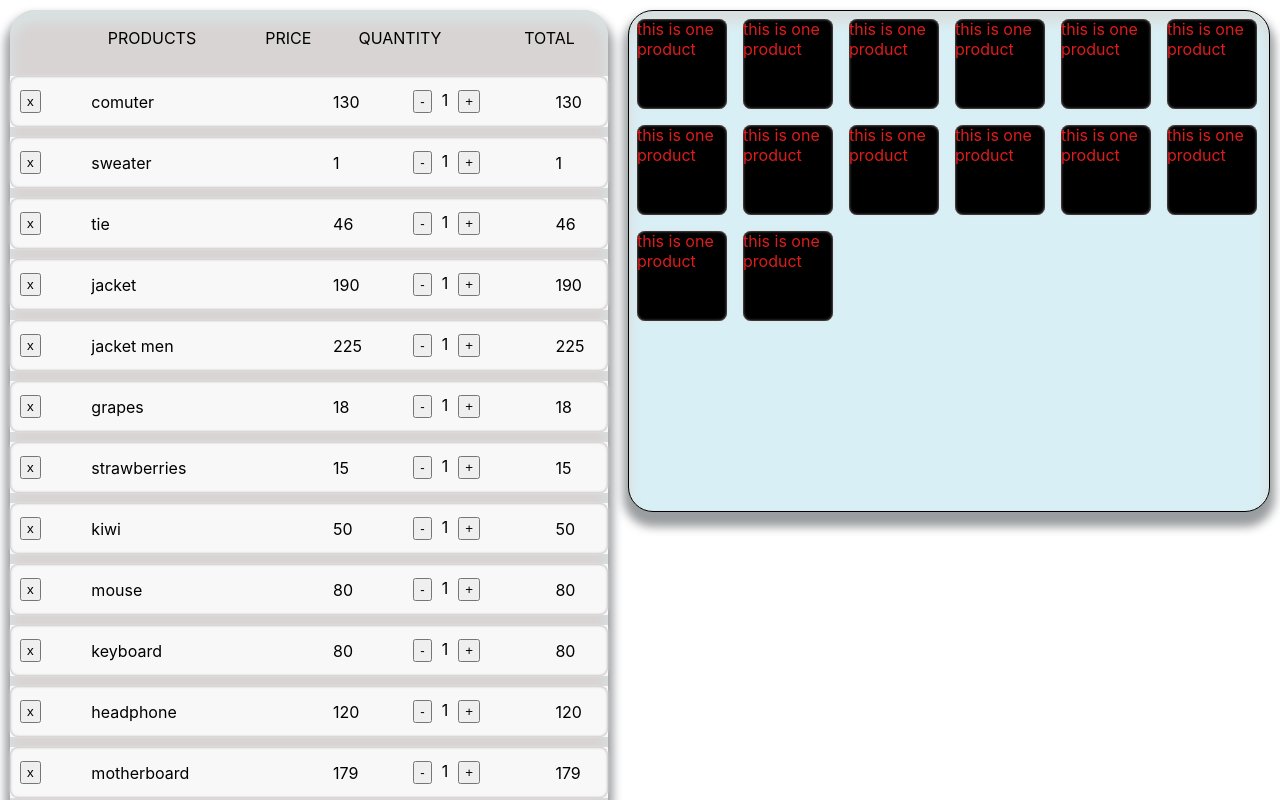
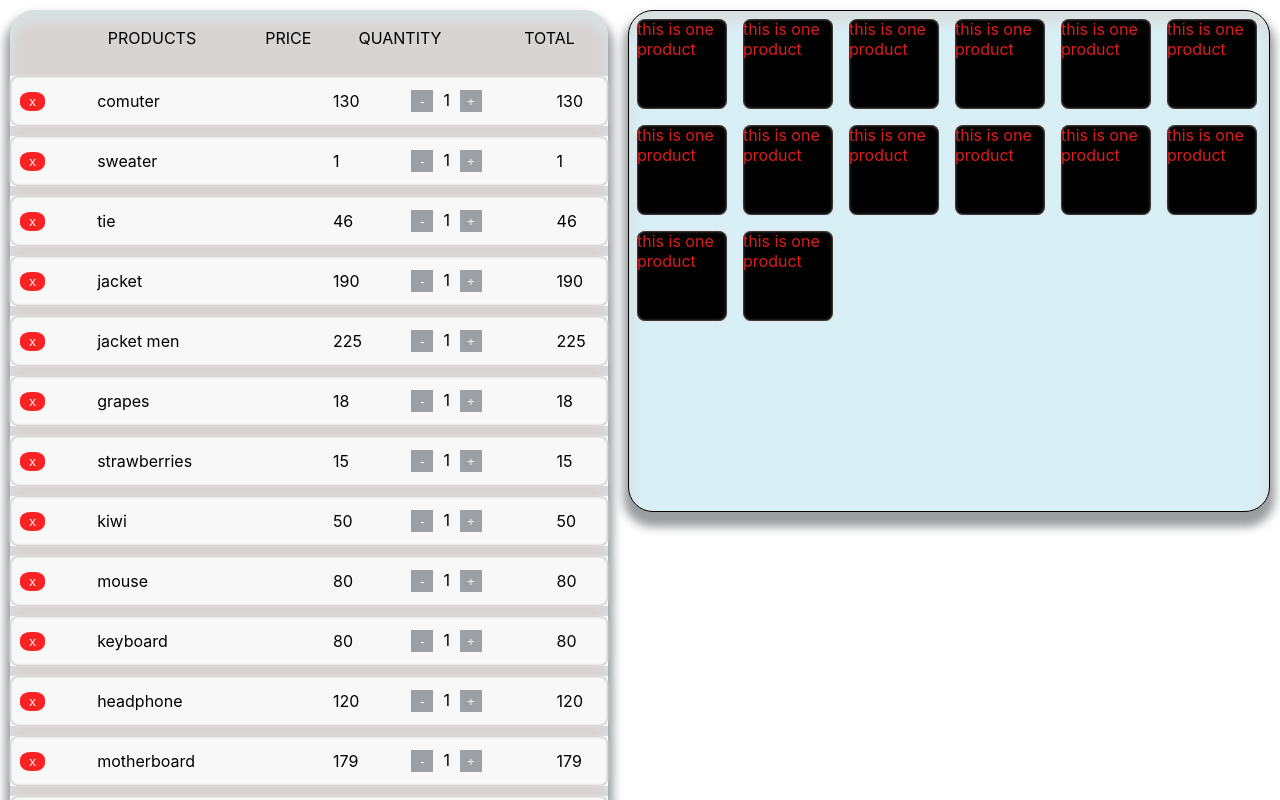
Before and after one commit to harssRajput/codinova-project, a React (Create React App) app: page / in a window 1280 px wide. Shown: the top 800 px of the page. Built offline with nearby package versions, Linux system fonts and the light colour scheme.

Commit message:
add button hover effect on cart-item buttons

```diff
--- a/src/index.css
+++ b/src/index.css
@@ -127,6 +127,33 @@ code {
   margin-left: 10px;
 }
 
+.cart-item td:nth-of-type(1) button {
+  background-color: rgb(255, 34, 34);
+  color: aliceblue;
+  border: none;
+  width: 25px;
+  border-radius: 40%;
+  font: bolder;
+  transition: all 0.3s ease;
+}
+
+.cart-item td div button {
+  background-color: rgb(156, 159, 163);
+  color: aliceblue;
+  border: none;
+  font: bolder;
+  height: 22px;
+  width: 22px;
+  transition: all 0.3s ease;
+}
+
+.cart-item button:hover{
+  box-shadow: rgb(78, 5, 121) 0 0 5px;
+  height: 22px;
+  width: 22px;
+  cursor: pointer;
+}
+
 .cart-item td button {
   margin: 10px 10px;
 }
```
